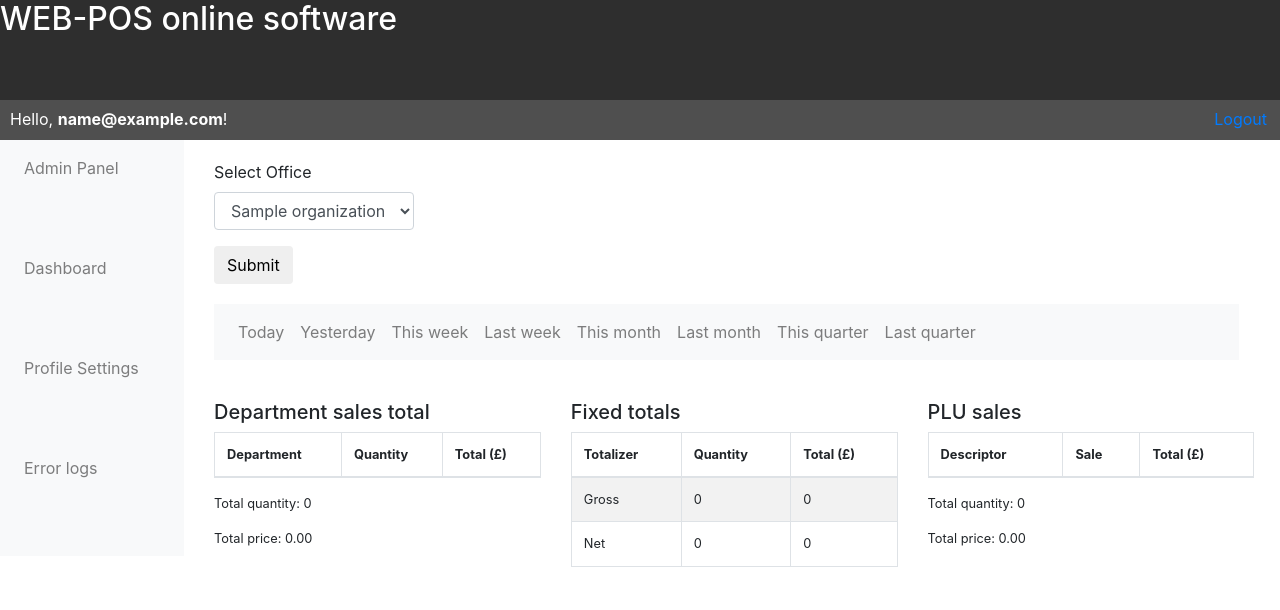
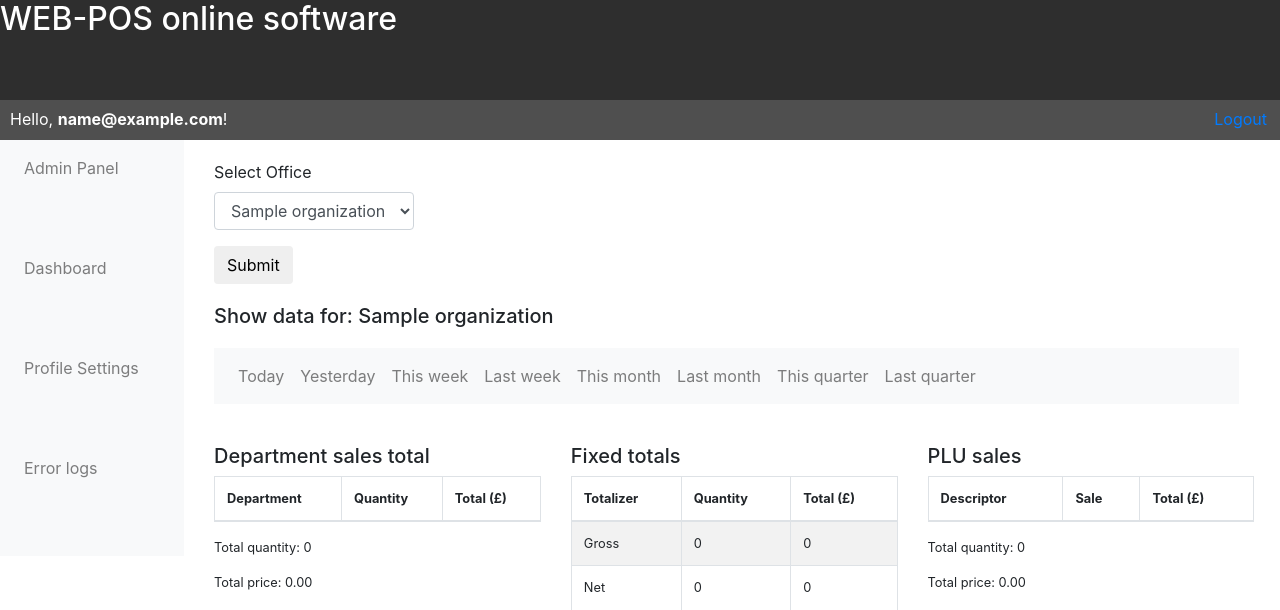
Before and after one commit to sah1l/flask-dashboard, a Flask app: page /dashboard/1 in a window 1280 px wide. Shown: the top 610 px of the page. Run offline with Flask 2, Linux system fonts and the light colour scheme; a user stored in the database is signed in; tables that the repository leaves empty hold one stand-in row (values such as "Sample post"); lists and menus that the app fills with data are empty; some libraries are stand-ins or nearby versions.

Commit message:
Added title which company's statistics is shown

```diff
--- a/app/mod_stats/controllers.py
+++ b/app/mod_stats/controllers.py
@@ -5,6 +5,7 @@
 from sqlalchemy.exc import OperationalError
 
 from app import session_maker
+from app.models import Organization
 from app.mod_auth.models import User
 from app.mod_stats.stats_utils import StatsDataExtractor, calc_quarter_timerange
 from app.mod_stats.forms import CustomizeStatsForm
@@ -64,6 +65,7 @@
     form = CustomizeStatsForm()
     orgs = user.organizations
     form.organization.choices = [(org.id, org.name) for org in orgs]
+    org_name = session.query(Organization).filter_by(id=org_id).first().name
     session.close()
 
     if form.validate_on_submit():
@@ -78,7 +80,8 @@
                            last_100_sales_data=last_100_sales_data,
                            clerks_breakdown_data=clerks_breakdown_data,
                            free_function_data=free_function_data,
-                           form=form
+                           form=form,
+                           organization_name=org_name
                            )
 
 @mod_stats.route("/<org_id>/yesterday", methods=["GET", "POST"])
--- a/app/static/app.css
+++ b/app/static/app.css
@@ -115,6 +115,10 @@
     padding-right: 10px;
 }
 
+#organization-name h5 {
+    margin-bottom: 20px;
+}
+
 /* Footer */
 
 #footer-row {
--- a/app/templates/stats/base.html
+++ b/app/templates/stats/base.html
@@ -18,6 +18,10 @@
                 </form>
             </div>
         {% endif %}
+
+        <div id="organization-name">
+            <h5>Show data for: {{ organization_name }}</h5>
+        </div>
 
         <!-- Navigation bar block -->
         <div class="col-lg-12 col-md-12 col-sm-12 col-xs-12" id="time-slice-navigation">
```
